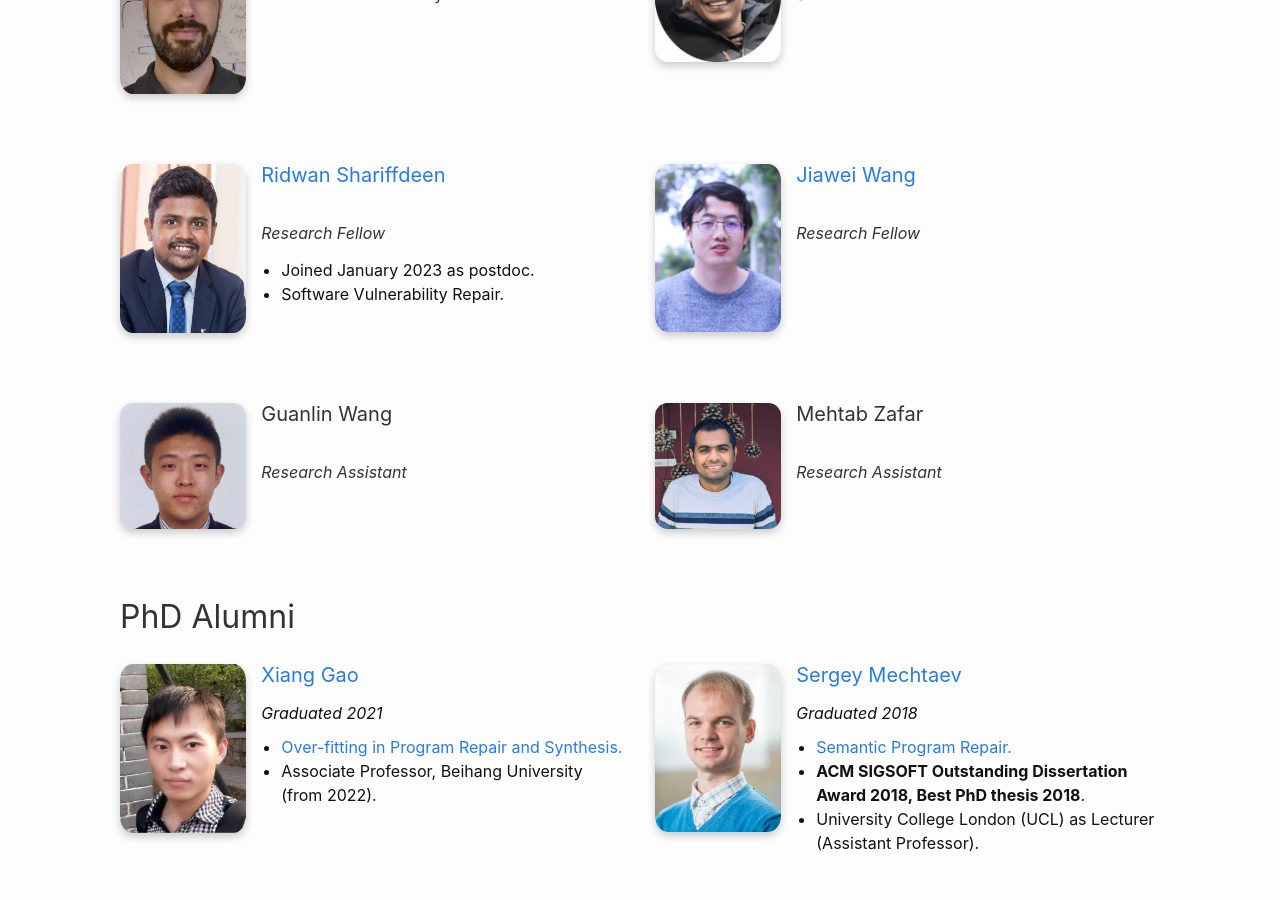
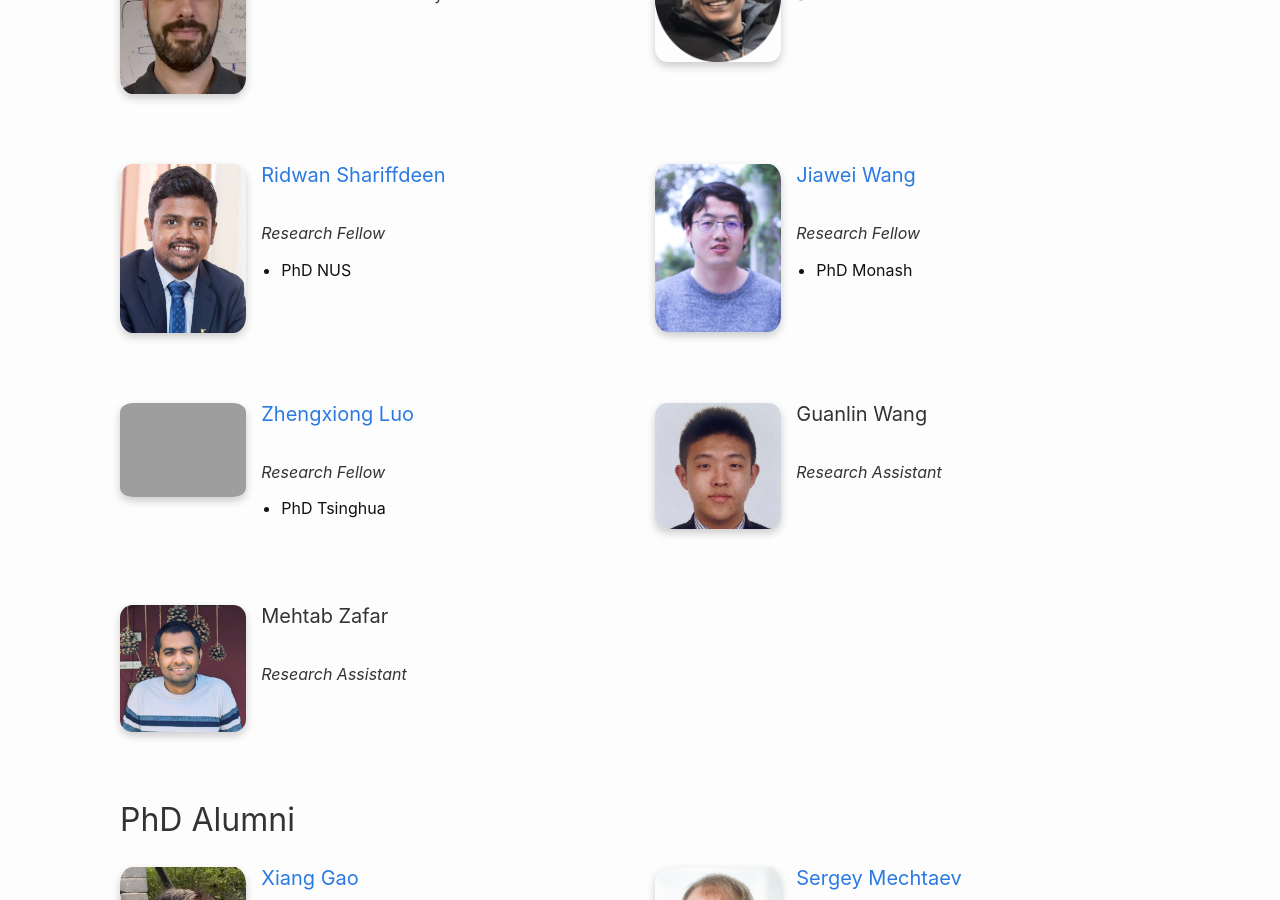
Before and after one commit to nus-tss/nus-tss.github.io, a Jekyll site: the page built from _pages/team.md, in a window 1280 px wide and 900 px high, scrolled down 1846 px. Built offline with Jekyll 4.4.1, drawn with Linux system fonts in a browser that asks for light colours; nearby versions of some CDN libraries.

Commit message:
Update staff.yml

```diff
--- a/_data/team/staff.yml
+++ b/_data/team/staff.yml
@@ -11,14 +11,21 @@
 - name: Ridwan Shariffdeen
   photo: ridwan.jpg
   role: Research Fellow
-  info: Joined January 2023 as postdoc.
-  topic: Software Vulnerability Repair.
+  info: PhD NUS
   website: https://rshariffdeen.com/
 
 - name: Jiawei Wang
   photo: jiawei.jpg
   role: Research Fellow
+  info: PhD Monash
   website: https://scholar.google.com/citations?user=jxAaupQAAAAJ&hl=en
+
+- name: Zhengxiong Luo
+  photo: zhengxiong.jpg
+  role: Research Fellow
+  info: PhD Tsinghua
+  website: https://fouzhe.github.io/
+
 
 - name: Guanlin Wang
   photo: guanlin.jpeg
```
